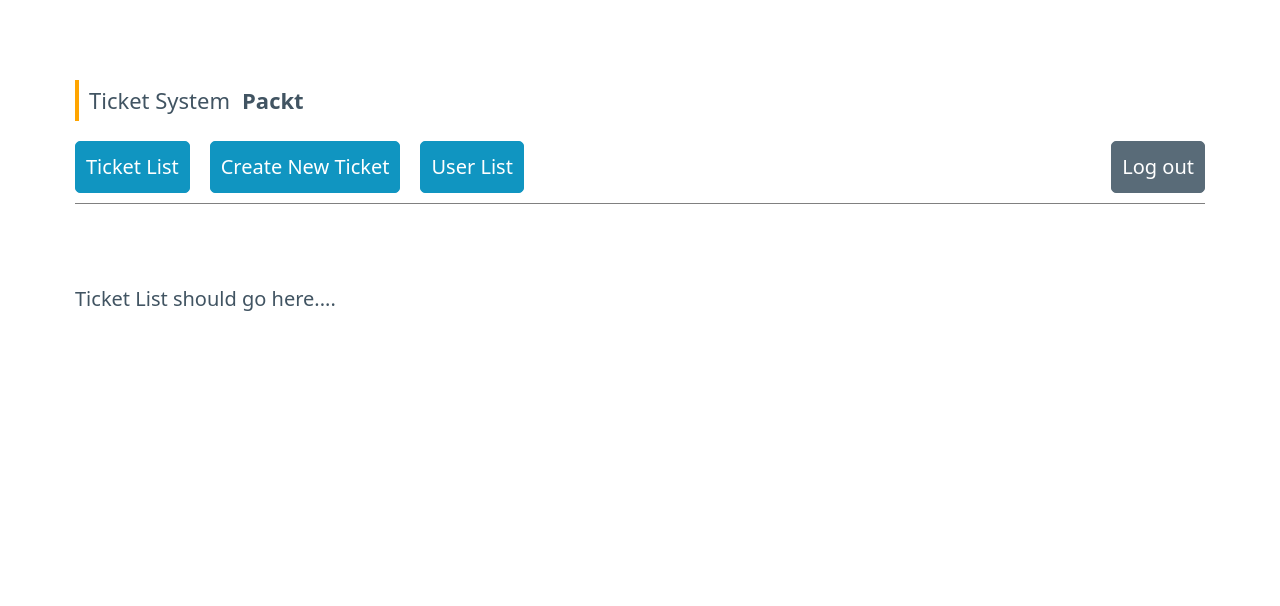
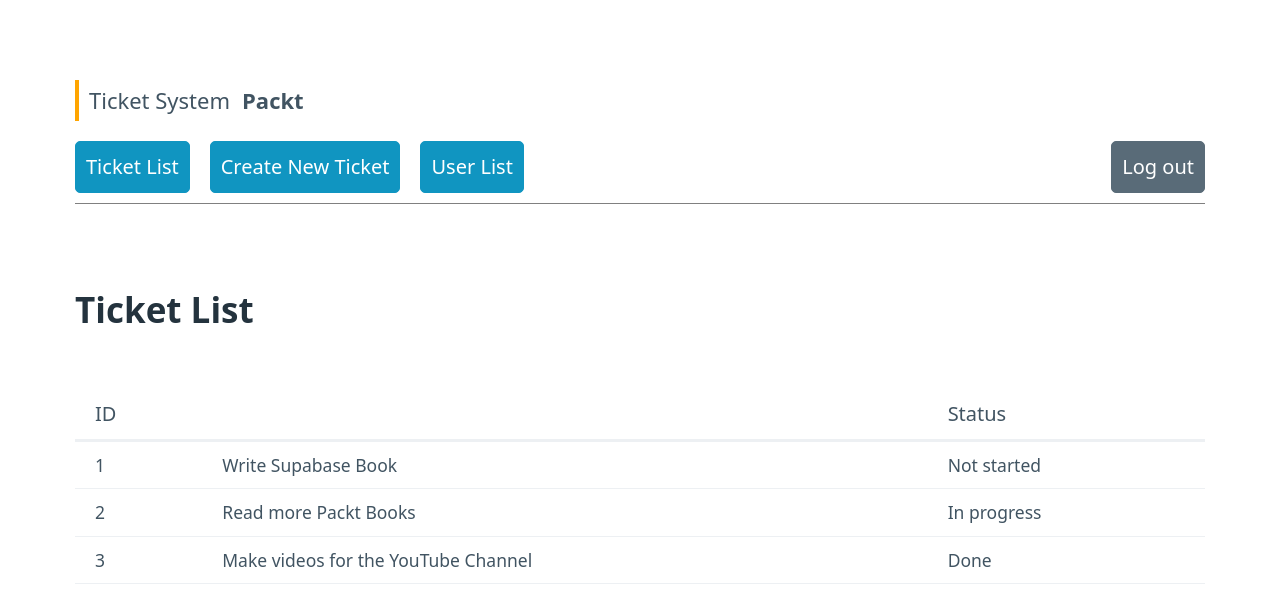
Before and after one commit to IsaacJrTypes/ticket-system, a Next.js app: page /tickets in a window 1280 px wide. Shown: the top 606 px of the page. Built offline with nearby package versions, Linux system fonts and the light colour scheme.

Commit message:
add ticket list components

```diff
--- /dev/null
+++ b/src/app/tickets/TicketList.tsx
@@ -0,0 +1,43 @@
+
+export const dummyTickets = [
+    {
+        id: 1,
+        title: "Write Supabase Book",
+        status: "Not started",
+        author: "Chayan",
+    },
+    {
+        id: 2,
+        title: "Read more Packt Books",
+        status: "In progress",
+        author: "David",
+    },
+    {
+        id: 3,
+        title: "Make videos for the YouTube Channel",
+        status: "Done",
+        author: "David",
+    },
+]
+export function TicketList({tickets}) {
+    return (
+        <table>
+            <thead>
+            <tr>
+                <th>ID</th>
+                <th></th>
+                <th>Status</th>
+            </tr>
+            </thead>
+            <tbody>
+            {tickets.map(ticket => (
+                <tr key={ticket.id}>
+                    <td>{ticket.id}</td>
+                    <td>{ticket.title}</td>
+                    <td>{ticket.status}</td>
+                </tr>
+            ))}
+            </tbody>
+        </table>
+    )
+}
--- a/src/app/tickets/page.tsx
+++ b/src/app/tickets/page.tsx
@@ -1,5 +1,10 @@
+import {dummyTickets, TicketList} from "@/app/tickets/TicketList";
+
 export default function TicketListPage() {
     return (
-        <div>Ticket List should go here....</div>
+        <>
+            <h2>Ticket List</h2>
+            <TicketList tickets={dummyTickets}/>
+        </>
     )
 }
```
